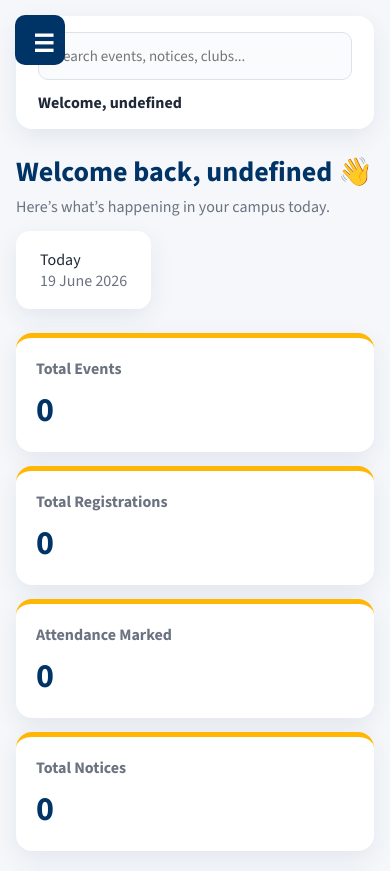
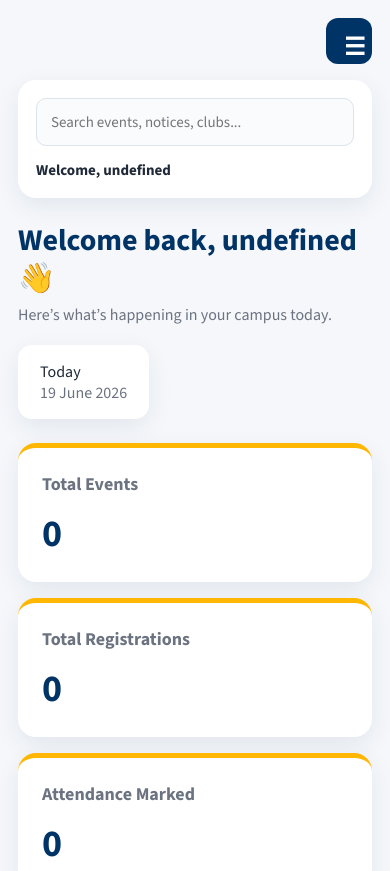
Before and after one commit to KaveriJadhao/CampusPulse, a plain HTML site: page Frontend/html/dashboard.html in a window 390 px wide. Shown: the top 871 px of the page. Drawn offline with nearby package versions, Linux system fonts and the light colour scheme; no server answers; sample sign-in values are in the browser's storage.

Commit message:
Fix mobile dashboard layout

```diff
--- a/Frontend/css/style.css
+++ b/Frontend/css/style.css
@@ -1281,3 +1281,134 @@ table td {
     left:0;
   }
 }
+/* FINAL CLEAN MOBILE DASHBOARD FIX */
+
+@media (max-width: 768px) {
+  body {
+    overflow-x: hidden;
+    background: #f5f7fa;
+  }
+
+  .menu-btn {
+    display: block;
+    position: fixed;
+    top: 18px;
+    right: 18px;
+    left: auto;
+    z-index: 2000;
+
+    width: 46px;
+    height: 46px;
+    border-radius: 12px;
+
+    background: var(--primary);
+    color: white;
+    font-size: 24px;
+  }
+
+  .sidebar {
+    position: fixed !important;
+    top: 0;
+    left: -280px;
+    width: 260px;
+    height: 100vh;
+    z-index: 1500;
+    transition: 0.3s ease;
+    padding: 24px 18px;
+  }
+
+  .sidebar.show {
+    left: 0;
+  }
+
+  .main {
+    margin-left: 0 !important;
+    width: 100% !important;
+    padding: 18px !important;
+    padding-top: 80px !important;
+  }
+
+  .topbar {
+    padding: 18px;
+    border-radius: 18px;
+    display: block;
+  }
+
+  .topbar input {
+    width: 100% !important;
+    font-size: 15px;
+    padding: 13px 14px;
+  }
+
+  .profile {
+    margin-top: 14px;
+    font-size: 15px;
+  }
+
+  .welcome {
+    margin-top: 24px;
+    display: block;
+  }
+
+  .welcome h1 {
+    font-size: 30px !important;
+    line-height: 1.25;
+  }
+
+  .welcome p {
+    font-size: 16px;
+    line-height: 1.5;
+  }
+
+  .date-box {
+    margin-top: 18px;
+    width: fit-content;
+    padding: 16px 22px;
+  }
+
+  .stats-grid {
+    grid-template-columns: 1fr !important;
+    gap: 16px;
+    margin-top: 24px;
+  }
+
+  .stat-card {
+    min-height: 120px;
+    padding: 24px;
+    border-radius: 18px;
+  }
+
+  .stat-card p {
+    font-size: 18px;
+    margin-bottom: 12px;
+  }
+
+  .stat-card h2 {
+    font-size: 38px;
+  }
+
+  .content-grid,
+  .events-grid,
+  .details-grid {
+    grid-template-columns: 1fr !important;
+  }
+
+  .panel {
+    padding: 20px;
+    border-radius: 18px;
+  }
+
+  .event-item {
+    grid-template-columns: 1fr !important;
+    gap: 12px;
+  }
+
+  .event-img {
+    width: 100%;
+    height: 70px;
+  }
+
+  .view-btn {
+    width: 100%;
+  }
+}
```
